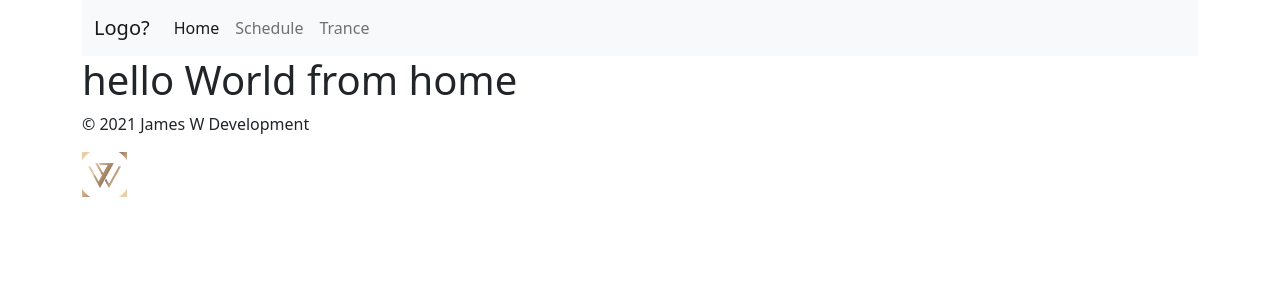
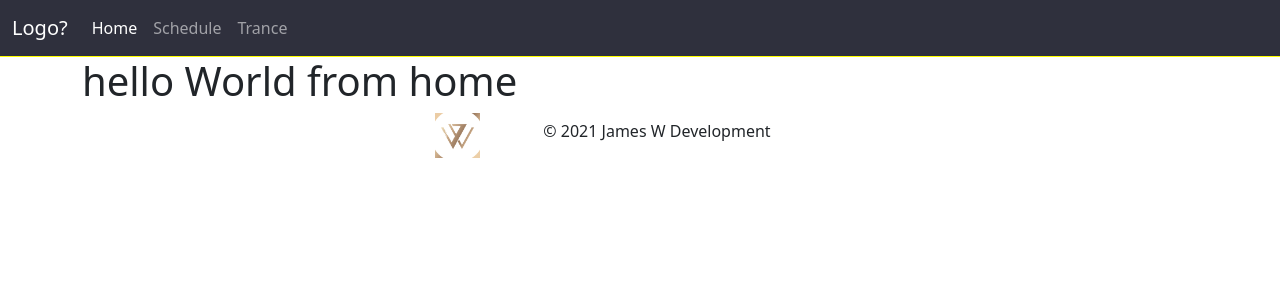
Before and after one commit to Jpeyton-hub/Battletrance, a Next.js app: page / in a window 1280 px wide. Shown: the top 300 px of the page. Built offline with nearby package versions, Linux system fonts and the light colour scheme.

Commit message:
added styling to components

```diff
--- a/components/footer.js
+++ b/components/footer.js
@@ -2,10 +2,19 @@ import Image from "next/image";
 
 const Footer = () => {
   return (
-    <footer className="">
-      <p className="">&#169; 2021 James W Development</p>
-      <div className="">
-        <Image className="" src="/images/devlogo.png" width={45} height={45} />
+    <footer>
+      <div className='row align-items-center'>
+        <div className='col-4'></div>
+        <div className="col-1">
+          <Image
+            className="float-end"
+            src="/images/devlogo.png"
+            width={45}
+            height={45}
+          />
+        </div>
+        <p className="col-4">&#169; 2021 James W Development</p>
+        <div className='col-3'></div>
       </div>
     </footer>
   );
--- a/components/header.js
+++ b/components/header.js
@@ -3,7 +3,7 @@ import Link from "next/link";
 
 const Header = () => {
   return (
-    <nav className="navbar navbar-expand-lg navbar-light bg-light">
+    <nav className="navbar navbar-dark navbar-expand-lg">
       <div className="container-fluid">
         <a className="navbar-brand" href="#">
           Logo?
--- a/components/layout.js
+++ b/components/layout.js
@@ -1,27 +1,35 @@
-import Head from 'next/head'
-import Footer from './footer'
-import Header from './header'
+import Head from "next/head";
+import Footer from "./footer";
+import Header from "./header";
 
-const Layout = ({children}) => {
+const Layout = ({ children, home, schedule, trance }) => {
   return (
     <>
-        <div className='container'>
-            <Head>
+      <Head home schedule trance>
         <link rel="icon" href="/favicon.ico" />
         <meta
           name="description"
           content="Learn how to build a personal website using Next.js"
         />
-                <link href="https://cdn.jsdelivr.net/npm/bootstrap@5.0.1/dist/css/bootstrap.min.css" rel="stylesheet" integrity="sha384-+0n0xVW2eSR5OomGNYDnhzAbDsOXxcvSN1TPprVMTNDbiYZCxYbOOl7+AMvyTG2x" crossorigin="anonymous"></link>
+        <link
+          href="https://cdn.jsdelivr.net/npm/bootstrap@5.0.1/dist/css/bootstrap.min.css"
+          rel="stylesheet"
+          integrity="sha384-+0n0xVW2eSR5OomGNYDnhzAbDsOXxcvSN1TPprVMTNDbiYZCxYbOOl7+AMvyTG2x"
+          crossOrigin="anonymous"
+        ></link>
         <title>BattleTrance</title>
       </Head>
       <Header />
-            <main className=''>{children}</main>
+      <main>{children}</main>
       <Footer />
-        </div>
-        <script src="https://cdn.jsdelivr.net/npm/bootstrap@5.0.1/dist/js/bootstrap.bundle.min.js" integrity="sha384-gtEjrD/SeCtmISkJkNUaaKMoLD0//ElJ19smozuHV6z3Iehds+3Ulb9Bn9Plx0x4" crossorigin="anonymous"></script>
+
+      <script
+        src="https://cdn.jsdelivr.net/npm/bootstrap@5.0.1/dist/js/bootstrap.bundle.min.js"
+        integrity="sha384-gtEjrD/SeCtmISkJkNUaaKMoLD0//ElJ19smozuHV6z3Iehds+3Ulb9Bn9Plx0x4"
+        crossorigin="anonymous"
+      ></script>
     </>
-    )
-}
+  );
+};
 
-export default Layout
+export default Layout;
--- a/pages/index.js
+++ b/pages/index.js
@@ -5,7 +5,9 @@ import Layout from '../components/layout'
 export default function Home() {
   return (
     <Layout home>
-      <h1>hello World from home</h1>
+      <div className='container'>
+        <h1>hello World from home</h1>
+      </div>
     </Layout>
   )
 }
--- a/styles/globals.css
+++ b/styles/globals.css
@@ -14,3 +14,12 @@ a {
 * {
   box-sizing: border-box;
 }
+
+nav {
+  background-color: rgb(47, 48, 61);
+  color: white;
+  border-bottom: 1px yellow solid;
+}
+
+main {
+}
```
Lines whose indentation alone changed are shown as unchanged.
